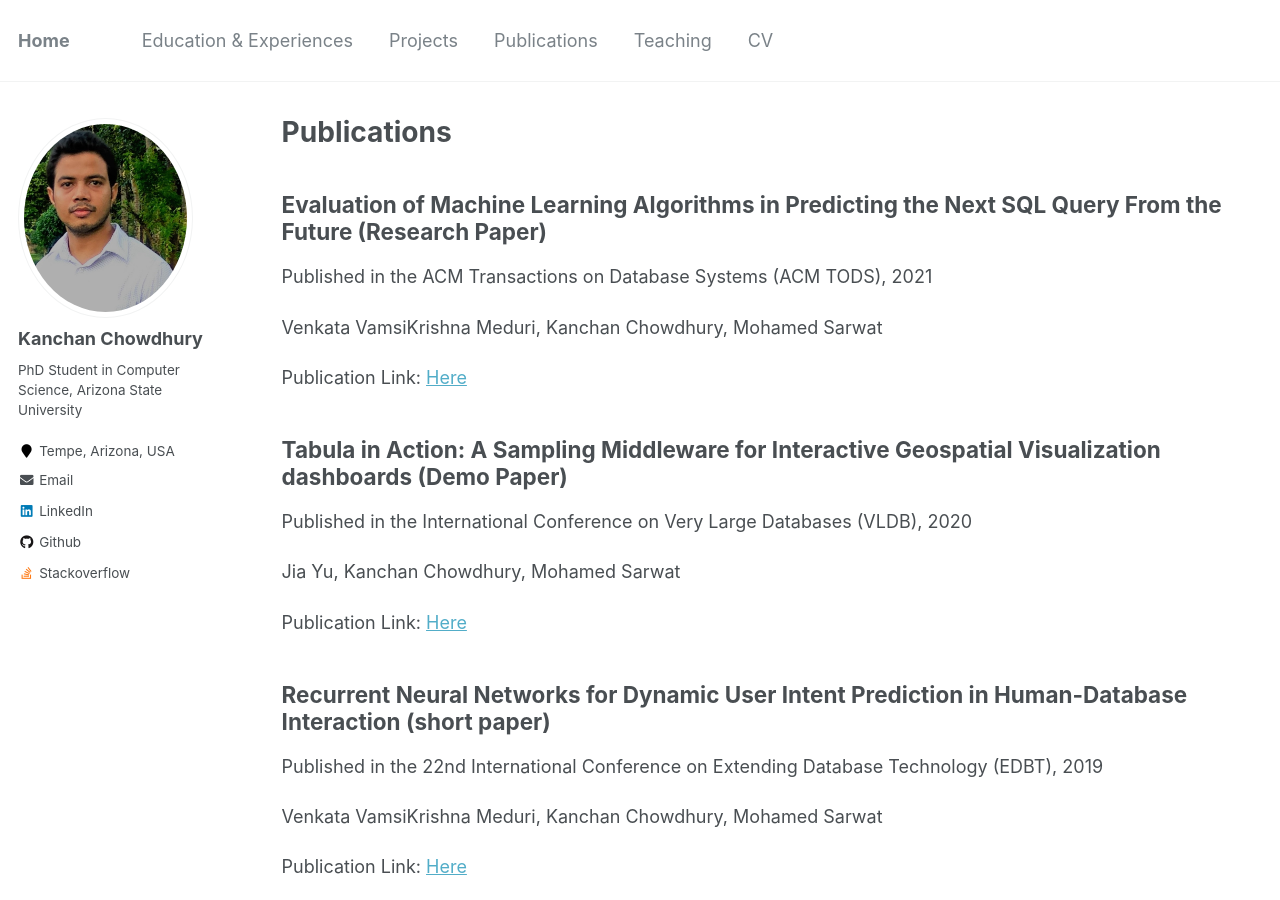
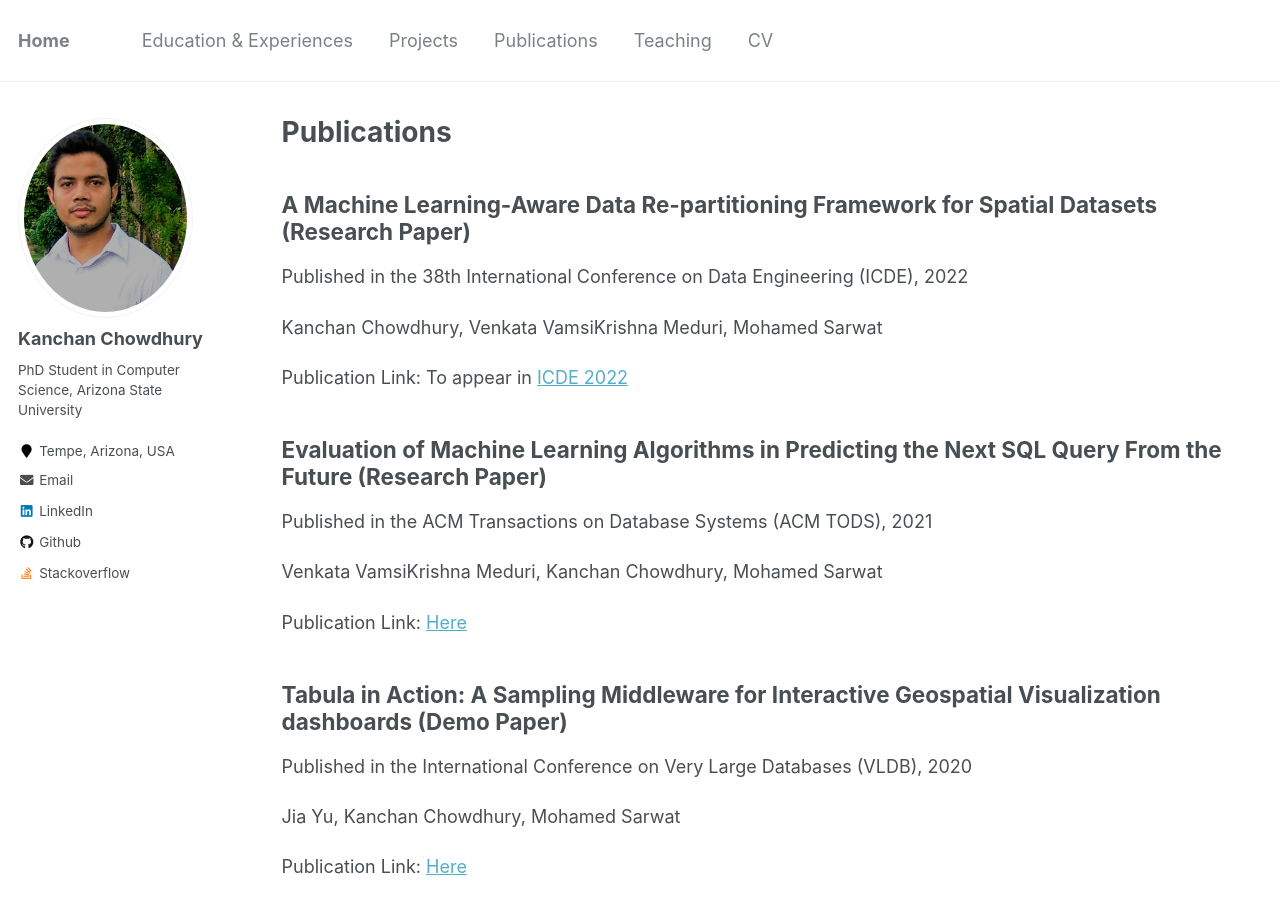
Before and after one commit to kanchanchy/kanchanchy.github.io, a Jekyll site: the page built from _pages/publications.md, in a window 1280 px wide and 900 px high. Built offline with Jekyll 4.4.1, drawn with Linux system fonts in a browser that asks for light colours.

Commit message:
new publication added

```diff
--- a/_data/navigation.yml
+++ b/_data/navigation.yml
@@ -13,4 +13,4 @@ main:
     url: /teaching/
 
   - title: "CV"
-    url: https://kanchanchy.github.io/files/Resume-Kanchan-Chowdhury.pdf
+    url: https://kanchanchy.github.io/files/Kanchan-Chowdhury-Resume.pdf
--- a/_pages/publications.md
+++ b/_pages/publications.md
@@ -7,6 +7,14 @@ author_profile: true
 
 {% include base_path %}
 
+
+A Machine Learning-Aware Data Re-partitioning Framework for Spatial Datasets (Research Paper)
+------
+Published in the 38th International Conference on Data Engineering (ICDE), 2022
+
+Kanchan Chowdhury, Venkata VamsiKrishna Meduri, Mohamed Sarwat
+
+Publication Link: To appear in [ICDE 2022](https://icde2022.ieeecomputer.my/)
 
 Evaluation of Machine Learning Algorithms in Predicting the Next SQL Query From the Future (Research Paper)
 ------
```
Also changed, not shown: _pages/cv.md (+1 -1 lines), 2 other files.
